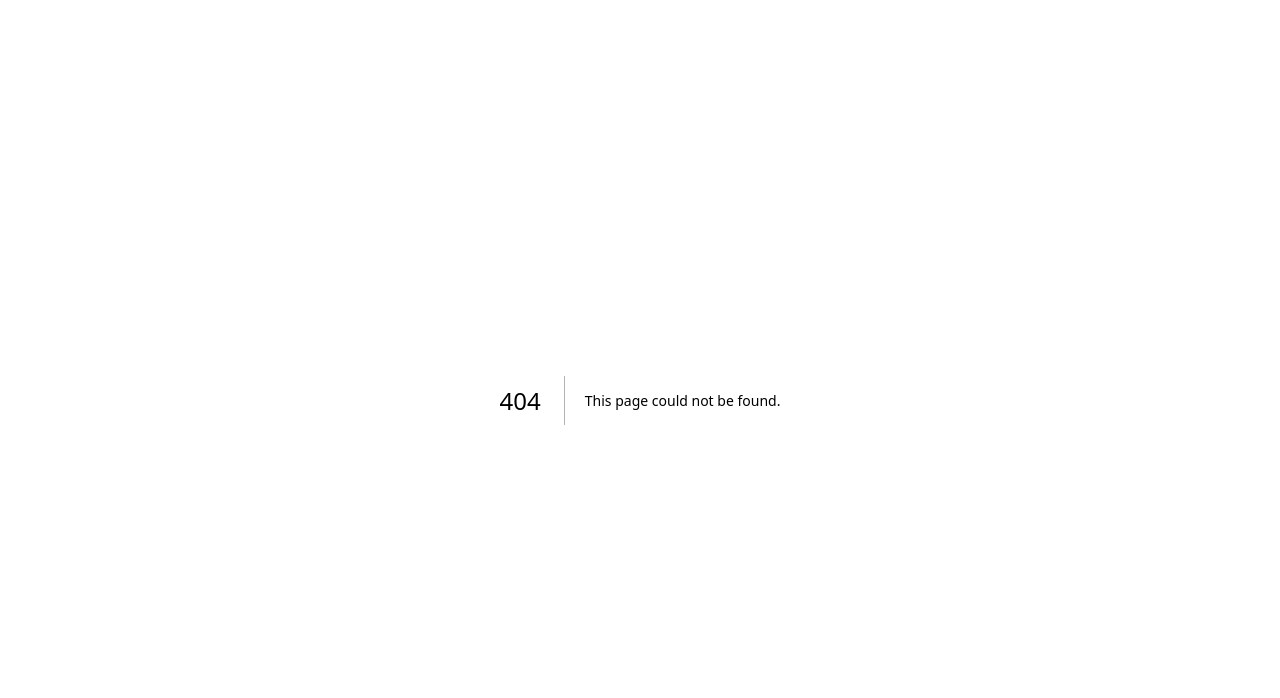
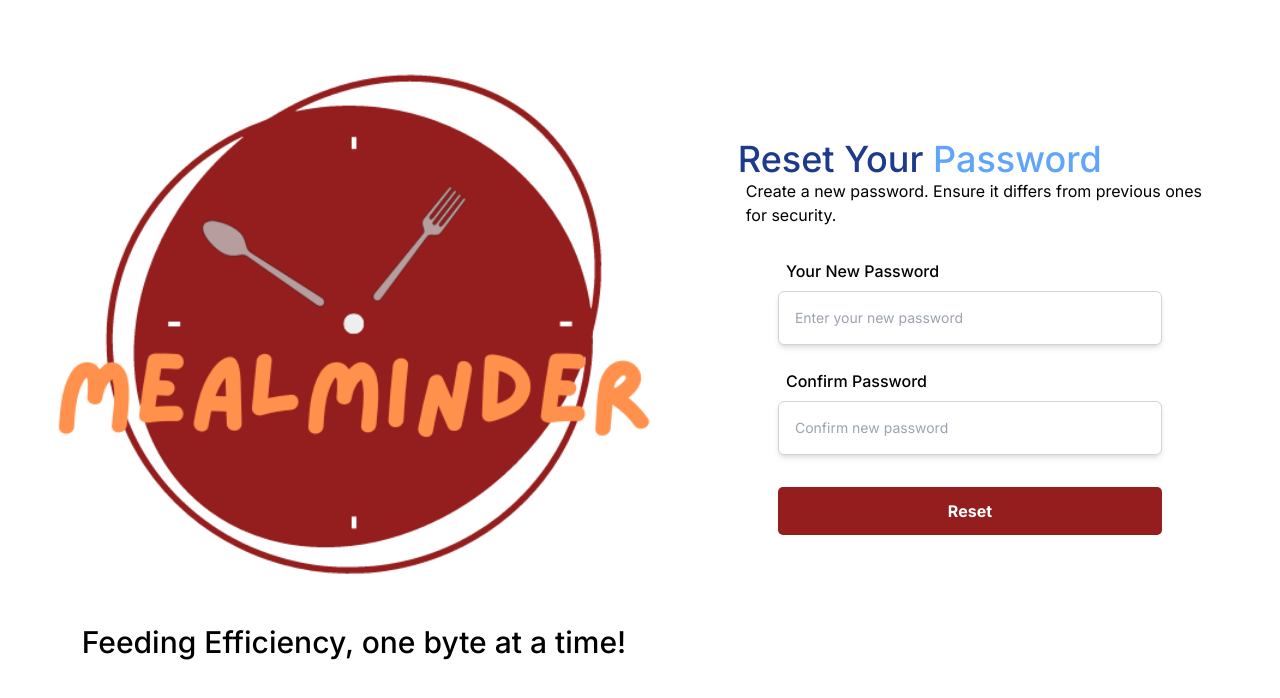
Before and after one commit to shidorn/meal-minder, a Next.js app in the folder meal-minder/: page /reset-password in a window 1280 px wide. Before the commit this address had no page. Shown: the top 698 px of the page. Built offline with nearby package versions, Linux system fonts and the light colour scheme.

Commit message:
created the code-verification and password-reset UI

```diff
--- a/meal-minder/app/(pages)/login/page.tsx
+++ b/meal-minder/app/(pages)/login/page.tsx
@@ -2,13 +2,18 @@
 
 import React, { useState } from "react";
 import Image from "next/image";
-import Button from "../../components/buttons/button";
+import Button from "@/app/components/buttons/button";
+import Modal from "@/app/components/modal/Modal";
 import { useRouter } from "next/navigation";
-import Modal from "@/app/components/modal/Modal";
 
 const Login = () => {
   const router = useRouter();
-  const [isModalVisible, setIsModalVisible] = useState(false);
+  const [isForgotPasswordModalVisible, setForgotPasswordModalVisible] =
+    useState(false);
+  const [isCodeVerificationModalVisible, setCodeVerificationModalVisible] =
+    useState(false);
+  const [email, setEmail] = useState("");
+  const [code, setCode] = useState("");
 
   const handleRegisterClick = (e: React.MouseEvent<HTMLAnchorElement>) => {
     e.preventDefault();
@@ -19,11 +24,41 @@ const Login = () => {
     e: React.MouseEvent<HTMLAnchorElement>
   ) => {
     e.preventDefault();
-    setIsModalVisible(true);
+    setForgotPasswordModalVisible(true);
   };
 
-  const closeModal = () => {
-    setIsModalVisible(false);
+  const closeForgotPasswordModal = () => {
+    setForgotPasswordModalVisible(false);
+  };
+
+  const closeCodeVerificationModal = () => {
+    setCodeVerificationModalVisible(false);
+  };
+
+  const handleEmailChange = (e: React.ChangeEvent<HTMLInputElement>) => {
+    setEmail(e.target.value);
+  };
+
+  const handleForgotPasswordSubmit = async () => {
+    // Typically, send the email to the backend here
+    setForgotPasswordModalVisible(false);
+    setCodeVerificationModalVisible(true);
+  };
+
+  const handleCodeChange = (e: React.ChangeEvent<HTMLInputElement>) => {
+    setCode(e.target.value);
+  };
+
+  const handleCodeVerificationSubmit = async () => {
+    // Typically, verify the code with the backend here
+    const isValid = true;
+
+    if (isValid) {
+      setCodeVerificationModalVisible(false);
+      router.push("/reset-password");
+    } else {
+      alert("Invalid code. Please try again.");
+    }
   };
 
   return (
@@ -85,20 +120,41 @@ const Login = () => {
         </div>
       </div>
 
-      <Modal isVisible={isModalVisible} onClose={closeModal}>
-        <h2 className="text-lg mb-2 font-medium">Forgot Password</h2>
-        <p className="text-sm mb-6 text-gray-500">
-          Please enter your email to reset your password.
-        </p>
-        <label htmlFor="" className="text-sm font-medium">
-          Your Email
-        </label>
+      {/* Forgot Password Modal */}
+      <Modal
+        isVisible={isForgotPasswordModalVisible}
+        onClose={closeForgotPasswordModal}
+      >
+        <h2 className="text-2xl mb-4">Forgot Password</h2>
+        <p>Enter your email to reset your password.</p>
         <input
           type="email"
+          value={email}
+          onChange={handleEmailChange}
           placeholder="Enter your email"
           className="p-4 w-full text-sm border border-gray-300 rounded-md shadow-md mb-4"
         />
-        <Button title="Submit" />
+        <Button title="Submit" onClick={handleForgotPasswordSubmit} />
+      </Modal>
+
+      {/* Code Verification Modal */}
+      <Modal
+        isVisible={isCodeVerificationModalVisible}
+        onClose={closeCodeVerificationModal}
+      >
+        <h2 className="text-2xl mb-4">Enter Verification Code</h2>
+        <p>
+          We have sent a verification code to {email}. Please enter the code
+          below.
+        </p>
+        <input
+          type="text"
+          value={code}
+          onChange={handleCodeChange}
+          placeholder="Enter your verification code"
+          className="p-4 w-full text-sm border border-gray-300 rounded-md shadow-md mb-4"
+        />
+        <Button title="Verify Code" onClick={handleCodeVerificationSubmit} />
       </Modal>
     </div>
   );
--- /dev/null
+++ b/meal-minder/app/(pages)/reset-password/page.tsx
@@ -0,0 +1,65 @@
+"use client";
+
+import React from "react";
+import Image from "next/image";
+import Button from "@/app/components/buttons/button";
+import { useRouter } from "next/navigation";
+
+const ResetPassword = () => {
+  const router = useRouter();
+
+  const handleResetClick = (e: React.MouseEvent<HTMLButtonElement>) => {
+    e.preventDefault();
+    router.push("/login");
+  };
+
+  return (
+    <div className="container flex flex-row justify-around items-center p-6">
+      <div className="flex flex-col items-center">
+        <Image src={`/images/logo.png`} alt="logo" width={600} height={600} />
+        <h1 className="text-3xl font-medium">
+          Feeding Efficiency, one byte at a time!
+        </h1>
+      </div>
+
+      <div className="flex flex-col gap-8 p-6">
+        <div>
+          <h1 className="text-4xl font-medium text-blue-900">
+            Reset Your <span className="text-blue-400">Password</span>
+          </h1>
+          <p className="pl-2">
+            Create a new password. Ensure it differs from previous ones <br />{" "}
+            for security.
+          </p>
+        </div>
+
+        <div className="flex flex-col items-center justify-center">
+          <form action="" className="flex flex-col gap-2 w-96">
+            <label htmlFor="password" className="font-medium pl-2">
+              Your New Password
+            </label>
+            <input
+              type="password"
+              id="password"
+              placeholder="Enter your new password"
+              className="p-4 w-full text-sm border border-gray-300 rounded-md shadow-md mb-4"
+            />
+            <label htmlFor="confirmPassword" className="font-medium pl-2">
+              Confirm Password
+            </label>
+            <input
+              type="password"
+              id="confirmPassword"
+              placeholder="Confirm new password"
+              className="p-4 w-full text-sm border border-gray-300 rounded-md shadow-md mb-6"
+            />
+
+            <Button title="Reset" onClick={handleResetClick} />
+          </form>
+        </div>
+      </div>
+    </div>
+  );
+};
+
+export default ResetPassword;
```
